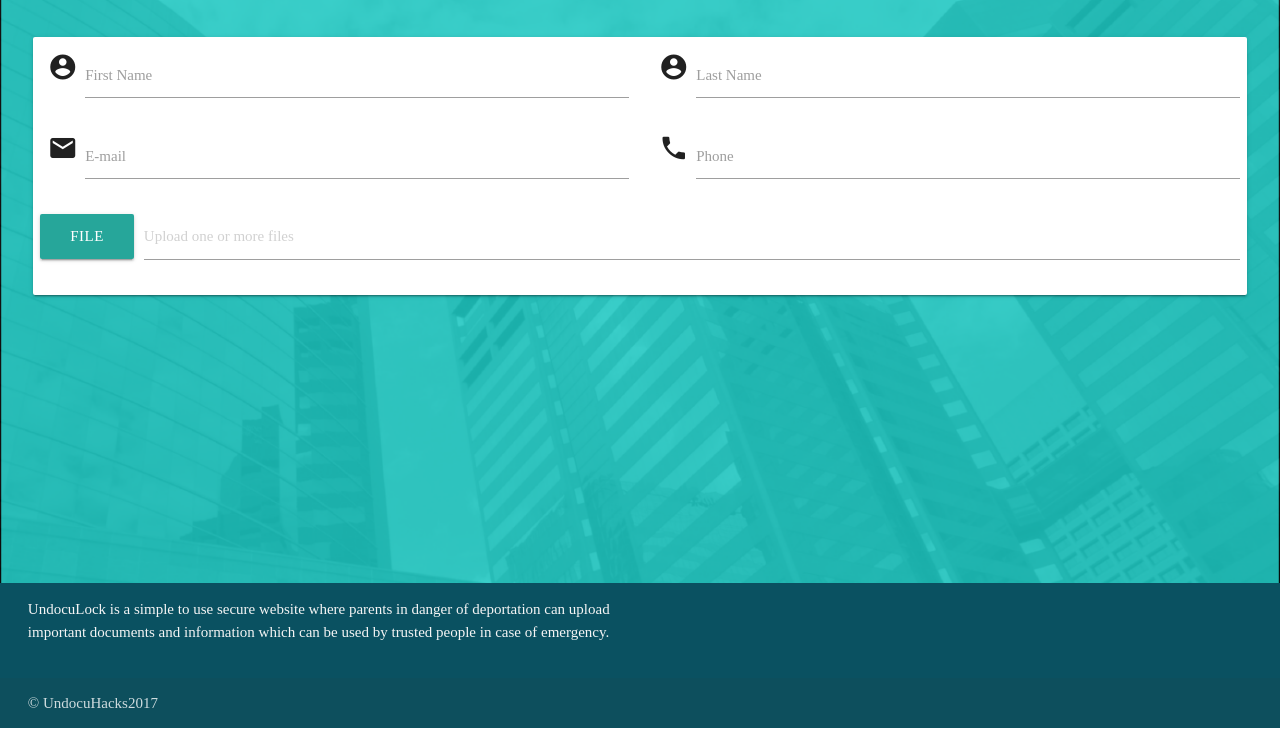
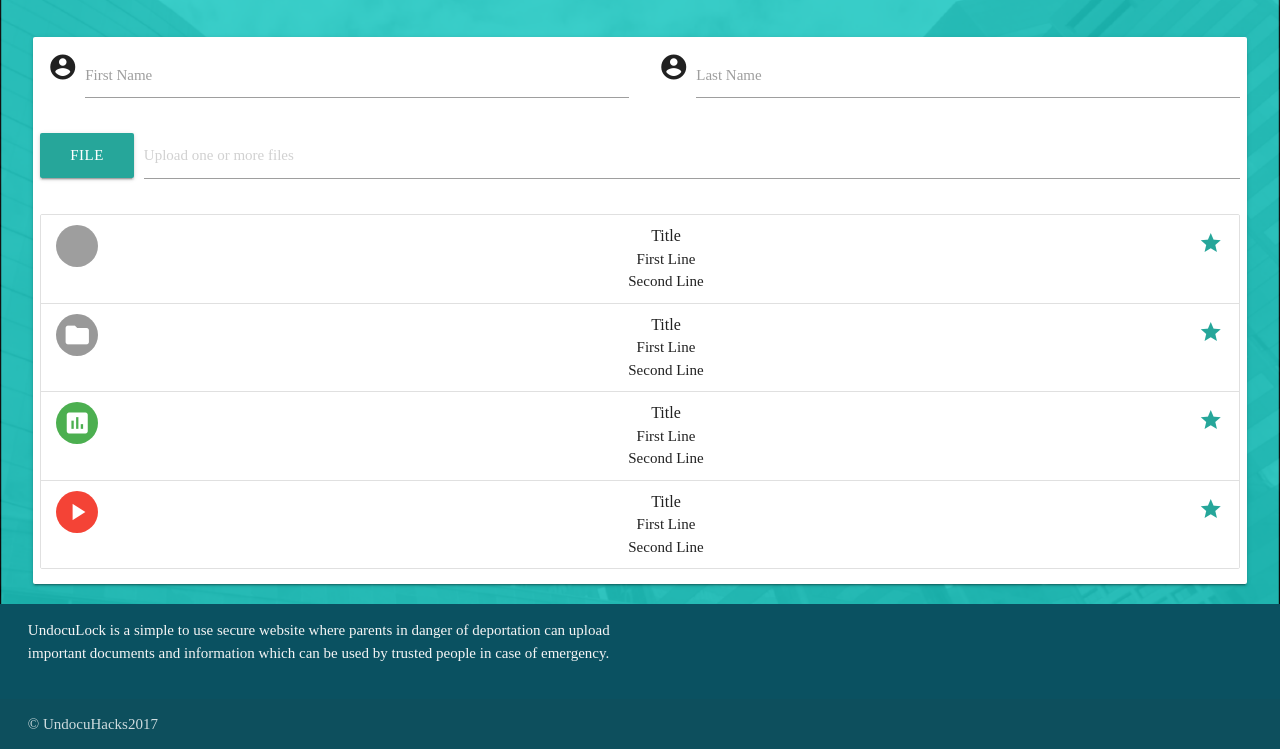
Before and after one commit to FreakinFacu/undoculock, a Flask app: page /info in a window 1280 px wide. Shown: the part 72-821 px from the top of the page. Before the commit the page ends 800 px from the top, so only its background shows below. Run offline with Flask 2, Linux system fonts and the light colour scheme; some libraries are stand-ins or nearby versions; grey boxes are pictures that could not be loaded.

Commit message:
info page updated.

```diff
--- a/templates/home/data.html
+++ b/templates/home/data.html
@@ -1,4 +1,4 @@
-{% extends "home/base.html" %} {% block body %}
+{% extends "home/base.html" %}
 <!-- //////////////////////////////////////////////////////////////////////////// -->
 <!--                insert data here-->
 <!-- //////////////////////////////////////////////////////////////////////////// -->
@@ -7,4 +7,5 @@
 
 
 
+
 {% endblock %}
--- a/templates/home/info.html
+++ b/templates/home/info.html
@@ -10,29 +10,31 @@
             <form action="#">
 
                 <div class="row">
-                    <div class="input-field col s6">
+                    <div class="input-field col s12 m6">
                         <i class="material-icons prefix">account_circle</i>
                         <input id="icon_prefix" type="text" class="validate">
                         <label for="icon_prefix">First Name</label>
                     </div>
-                    <div class="input-field col s6">
+                    <div class="input-field col s12 m6">
                         <i class="material-icons prefix">account_circle</i>
                         <input id="icon_prefix" type="text" class="validate">
                         <label for="icon_prefix">Last Name</label>
                     </div>
                 </div>
+<!--
                 <div class="row">
-                    <div class="input-field col s6">
+                    <div class="input-field col s12 m6">
                         <i class="material-icons prefix">email</i>
                         <input id="icon_email" type="text" class="validate">
                         <label for="icon_email">E-mail</label>
                     </div>
-                    <div class="input-field col s6">
+                    <div class="input-field col s12 m6">
                         <i class="material-icons prefix">phone</i>
                         <input id="icon_telephone" type="tel" class="validate">
                         <label for="icon_telephone">Phone</label>
                     </div>
                 </div>
+-->
                 <div class="file-field input-field">
                     <div class="btn">
                         <span>File</span>
@@ -43,9 +45,45 @@
                     </div>
                 </div>
             </form>
+              <ul class="collection">
+    <li class="collection-item avatar">
+      <img src="images/yuna.jpg" alt="" class="circle">
+      <span class="title">Title</span>
+      <p>First Line <br>
+         Second Line
+      </p>
+      <a href="#!" class="secondary-content"><i class="material-icons">grade</i></a>
+    </li>
+    <li class="collection-item avatar">
+      <i class="material-icons circle">folder</i>
+      <span class="title">Title</span>
+      <p>First Line <br>
+         Second Line
+      </p>
+      <a href="#!" class="secondary-content"><i class="material-icons">grade</i></a>
+    </li>
+    <li class="collection-item avatar">
+      <i class="material-icons circle green">insert_chart</i>
+      <span class="title">Title</span>
+      <p>First Line <br>
+         Second Line
+      </p>
+      <a href="#!" class="secondary-content"><i class="material-icons">grade</i></a>
+    </li>
+    <li class="collection-item avatar">
+      <i class="material-icons circle red">play_arrow</i>
+      <span class="title">Title</span>
+      <p>First Line <br>
+         Second Line
+      </p>
+      <a href="#!" class="secondary-content"><i class="material-icons">grade</i></a>
+    </li>
+  </ul>
         </div>
     </div>
 </div>
+
+
 
 <!-- //////////////////////////////////////////////////////////////////////////// -->
 <!--                end of data-->
```
